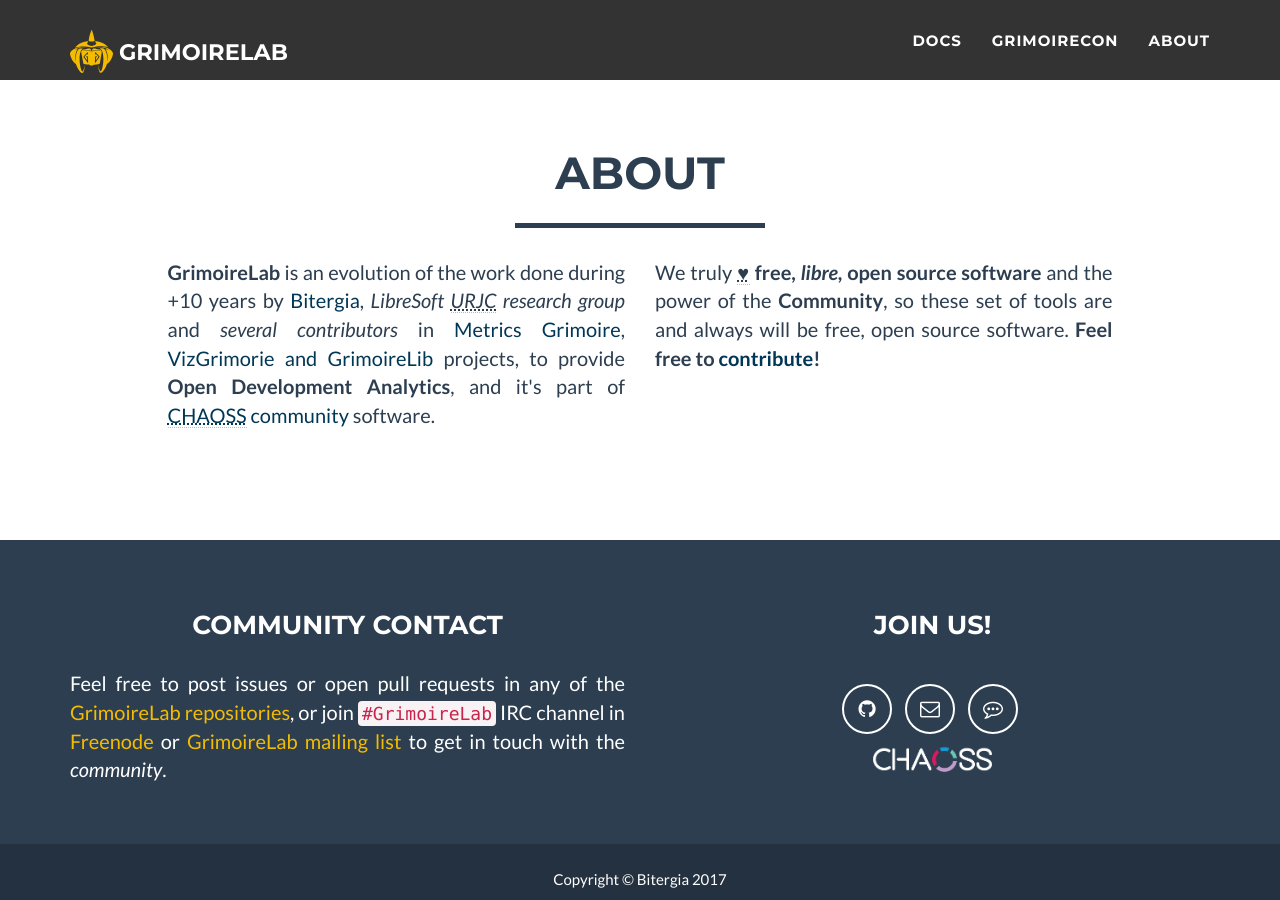
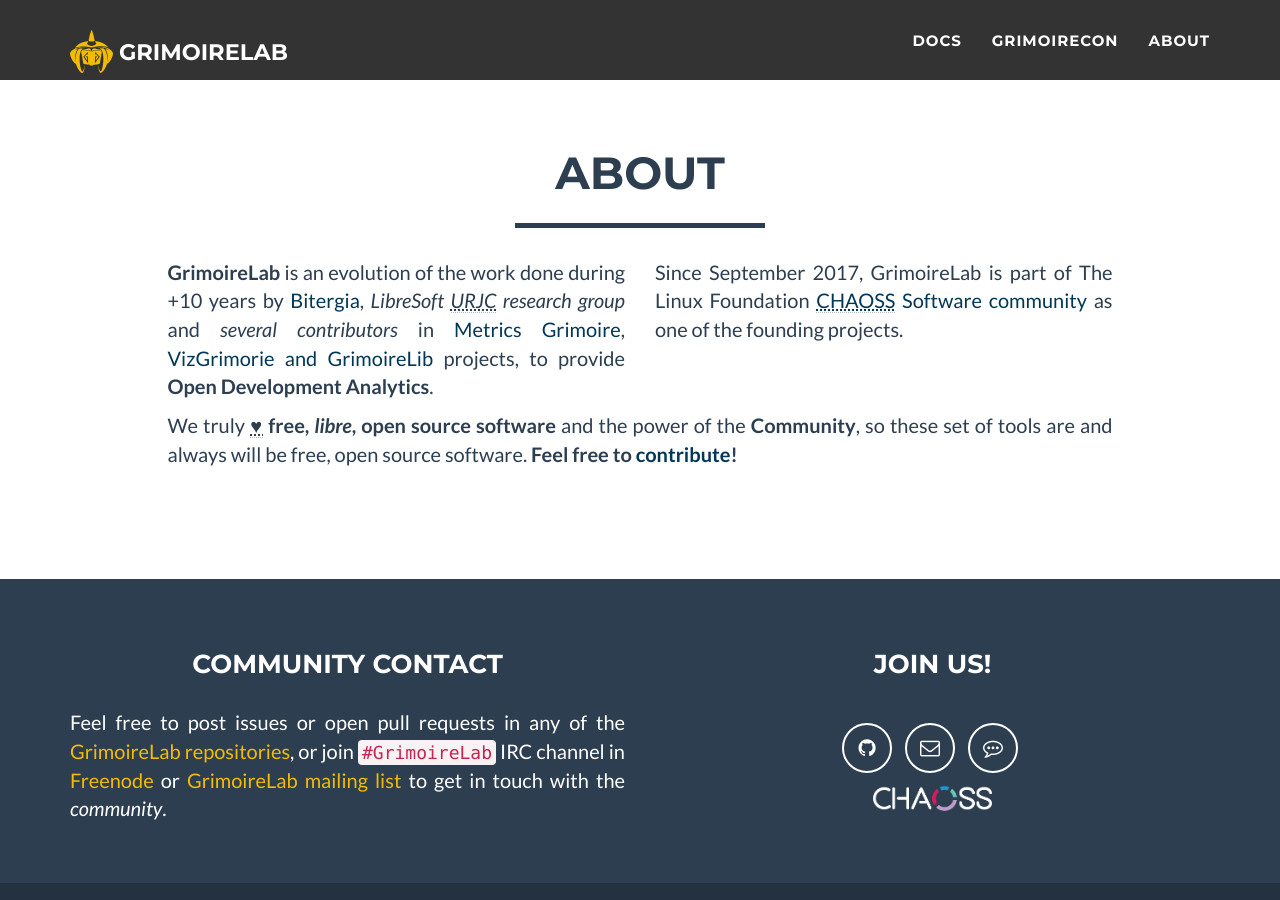
Before and after one commit to chaoss/grimoirelab, a Jekyll site: the page built from index.html, in a window 1280 px wide and 900 px high, scrolled down 3210 px. Built offline with Jekyll 4.4.1, drawn with Linux system fonts in a browser that asks for light colours; nearby versions of some CDN libraries.

Commit message:
Better GrimoireCon structure

```diff
--- a/_includes/about.html
+++ b/_includes/about.html
@@ -9,11 +9,16 @@
             </div>
             <div class="row">
                 <div class="col-lg-5 col-lg-offset-1">
-                    <p class="text-justify"><strong>GrimoireLab</strong> is an evolution of the work done during +10 years by <a href="">Bitergia</a>, <em>LibreSoft <abbr title="University Rey Juan Carlos">URJC</abbr> research group</em> and <em>several contributors</em> in <a href="http://metricsgrimoire.github.io">Metrics Grimoire</a>, <a href="http://vizgrimoire.github.io">VizGrimorie and GrimoireLib</a> projects, to provide <strong>Open Development Analytics</strong>, and it's part of <a href="http://chaoss.community"><abbr title="Communtiy Health Analytics for Open Source">CHAOSS</abbr> community</a> software.</p>
+                    <p class="text-justify"><strong>GrimoireLab</strong> is an evolution of the work done during +10 years by <a href="">Bitergia</a>, <em>LibreSoft <abbr title="University Rey Juan Carlos">URJC</abbr> research group</em> and <em>several contributors</em> in <a href="http://metricsgrimoire.github.io">Metrics Grimoire</a>, <a href="http://vizgrimoire.github.io">VizGrimorie and GrimoireLib</a> projects, to provide <strong>Open Development Analytics</strong>.</p>
                 </div>
                 <div class="col-lg-5">
-                  <p class="text-justify">We truly <abbr title="love">&hearts;</abbr> <strong>free, <em lang="es">libre</em>, open source software</strong> and the power of the <strong>Community</strong>, so these set of tools are and always will be free, open source software. <strong>Feel free to <a href="http://github.com/grimoirelab">contribute</a>!</strong></p>
+                  <p class="text-justify">Since September 2017, GrimoireLab is part of The Linux Foundation <a href="http://chaoss.community"><abbr title="Communtiy Health Analytics for Open Source">CHAOSS</abbr> Software community</a> as one of the founding projects.</p>
                 </div>
+            </div>
+            <div class="row">
+              <div class="col-lg-10 col-lg-offset-1">
+                <p class="text-justify">We truly <abbr title="love">&hearts;</abbr> <strong>free, <em lang="es">libre</em>, open source software</strong> and the power of the <strong>Community</strong>, so these set of tools are and always will be free, open source software. <strong>Feel free to <a href="http://github.com/grimoirelab">contribute</a>!</strong></p>
+              </div>
             </div>
         </div>
     </section>
--- /dev/null
+++ b/_includes/con/summary.html
@@ -0,0 +1,4 @@
+<p>Meet the <a href="http://chaoss.community">CHAOSS</a> and <a href="http://grimoirelab.github.io">GrimoireLab</a> community and the tools used by several open source projects, communitites, engineering teams to track and analyze their development activities, communities health, diversity, etc.</p>
+<p>This conference will show <a href="http://chaoss.community">CHAOSS</a> and <a href="http://grimoirelab.github.io">GrimoireLab</a> updates, use cases and practical workshop/s for developers, community managers, project managers, etc.</p>
+<p>The workshop/s will cover the basic training for using open source GrimoireLab toolkit for analyzing software development processes to manage them through metrics and KPIs.</p>
+<p>Community managers, software development managers, developers and generally anyone involved in Open Source and Inner Source software development will learn through real examples how to set up and use GrimoireLab for their specific needs.</p>
--- /dev/null
+++ b/_includes/con/venue.html
@@ -0,0 +1,6 @@
+<h3>Venue</h3>
+<address>Hotel ibis Brussels Centre St Catherine (<a href="https://goo.gl/maps/5b6h9BmtFKJ2">map</a>)<br/>
+  rue Joseph Plateau N°2<br/>
+  1000 Brussels</br>
+  Belgium<br/></address>
+  <iframe class="embed-responsive-item" src="https://www.google.com/maps/embed?pb=!1m18!1m12!1m3!1d2518.9541084073494!2d4.347142415745921!3d50.850534079532565!2m3!1f0!2f0!3f0!3m2!1i1024!2i768!4f13.1!3m3!1m2!1s0x47c3c387076c4653%3A0x3a13a67b582992ca!2sHotel+ibis+Brussels+Centre+St+Catherine!5e0!3m2!1ses!2ses!4v1508481277415" height="350" width="100%" frameborder="0" style="border:0" allowfullscreen></iframe>
--- a/_includes/footer.html
+++ b/_includes/footer.html
@@ -5,7 +5,7 @@
               <div class="row">
                   <div class="footer-col col-md-6">
                       <h3>Community contact</h3>
-                      <p class="text-justify">Feel free to post issues or open pull requests in any of the <a href="http://github.com/grimoirelab">GrimoireLab repositories</a>, or join <code>#GrimoireLab</code> IRC channel in <a href="https://freenode.net/">Freenode</a> or <a href="https://lists.linuxfoundation.org/mailman/listinfo/grimoirelab-discussions">GrimoireLab mailing list</a> to get in touch with the <em>community</em>.</p>
+                      <p class="text-justify">Feel free to post issues or open pull requests in any of the <a href="http://github.com/grimoirelab">GrimoireLab repositories</a>, or join <a href="http://webchat.freenode.net/?channels=GrimoireLab"><code>#GrimoireLab</code></a> IRC channel in <a href="https://freenode.net/">Freenode</a> or <a href="https://lists.linuxfoundation.org/mailman/listinfo/grimoirelab-discussions">GrimoireLab mailing list</a> to get in touch with the <em>community</em>.</p>
                   </div>
                   <div class="footer-col col-md-6">
                       <h3>Join us!</h3>
@@ -17,7 +17,7 @@
                             <a href="https://lists.linuxfoundation.org/mailman/listinfo/grimoirelab-discussions" class="btn-social btn-outline"><i class="fa fa-fw fa-envelope-o"></i></a>
                         </li>
                         <li>
-                          <a href="http://webchat.freenode.net/?channels=metrics-grimoire" class="btn-social btn-outline"><i class="fa fa-fw fa-commenting-o"></i></a>
+                          <a href="http://webchat.freenode.net/?channels=GrimoireLab" class="btn-social btn-outline"><i class="fa fa-fw fa-commenting-o"></i></a>
                         </li>
                       </ul>
                       <a href="http://chaoss.community"><img src="/img/Chaoss_Logo_Pantone2.png" alt="CHAOSS: Community Health Analytics for Open Source Software" height="32px"></a>
```
Also changed, not shown: _includes/con/agenda.html (added, +68 -0 lines), _includes/con/speakers.html (added, +17 -0 lines), con/index.html (+10 -32 lines), _includes/con/coc.html (renamed from _includes/coc.html).
